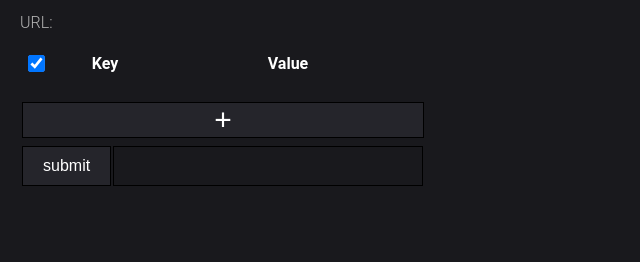
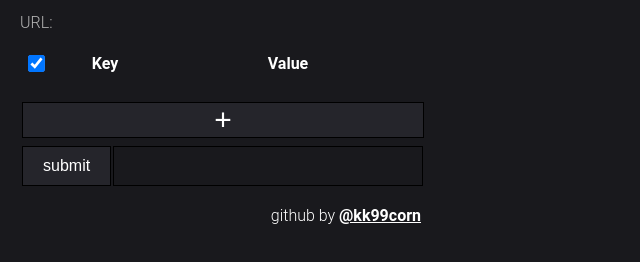
Before and after one commit to kk99corn/vParam, a browser extension: page index.html in a window 1280 px wide. Shown: the part 44-306 px from the top of the page, without its empty margins (0-640 px from the left). Drawn offline with Linux system fonts and the light colour scheme.

```diff
--- a/index.html
+++ b/index.html
@@ -173,6 +173,20 @@
             margin-top: 4px;
             margin-bottom: 4px;
         }
+
+        a {
+            font-weight: bold;
+            color: white;
+        }
+        a:visited {
+            color: white;
+        }
+        a:hover {
+            color: burlywood;
+        }
+        a:active {
+            color: white;
+        }
     </style>
     <title>View Parameters</title>
 </head>
@@ -198,7 +212,10 @@
 <button class="button plus" id="paramPlusButton">+</button>
 <br>
 <button class="button" id="makeURIButton">submit</button>
-<input type="text" id="makeURI" value="" class="result_input" style="border: 1px solid #000000;"/>
+<input type="text" id="makeURI" value="" class="result_input" style="border: 1px solid #000000;"/><br>
+<div style="width: 401px; text-align: right;">
+    <p style="color: #ffffff;">github by <a href="https://github.com/kk99corn/vParam" target="_blank">@kk99corn</a></p>
+</div>
 <script src="index.js"></script>
 </body>
 </html>
```
Also changed, not shown: icon.png (deleted), icon128.png (added), icon16.png (added), icon48.png (added), manifest.json.
